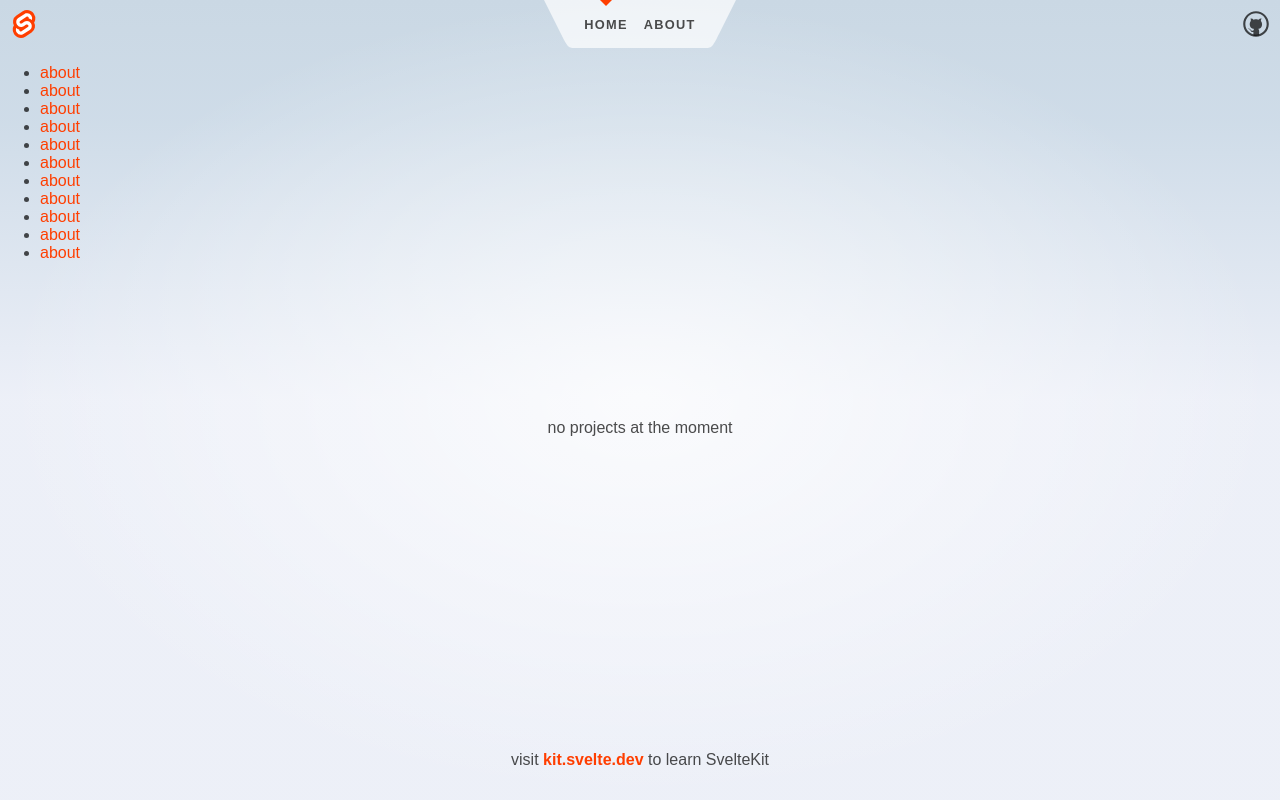
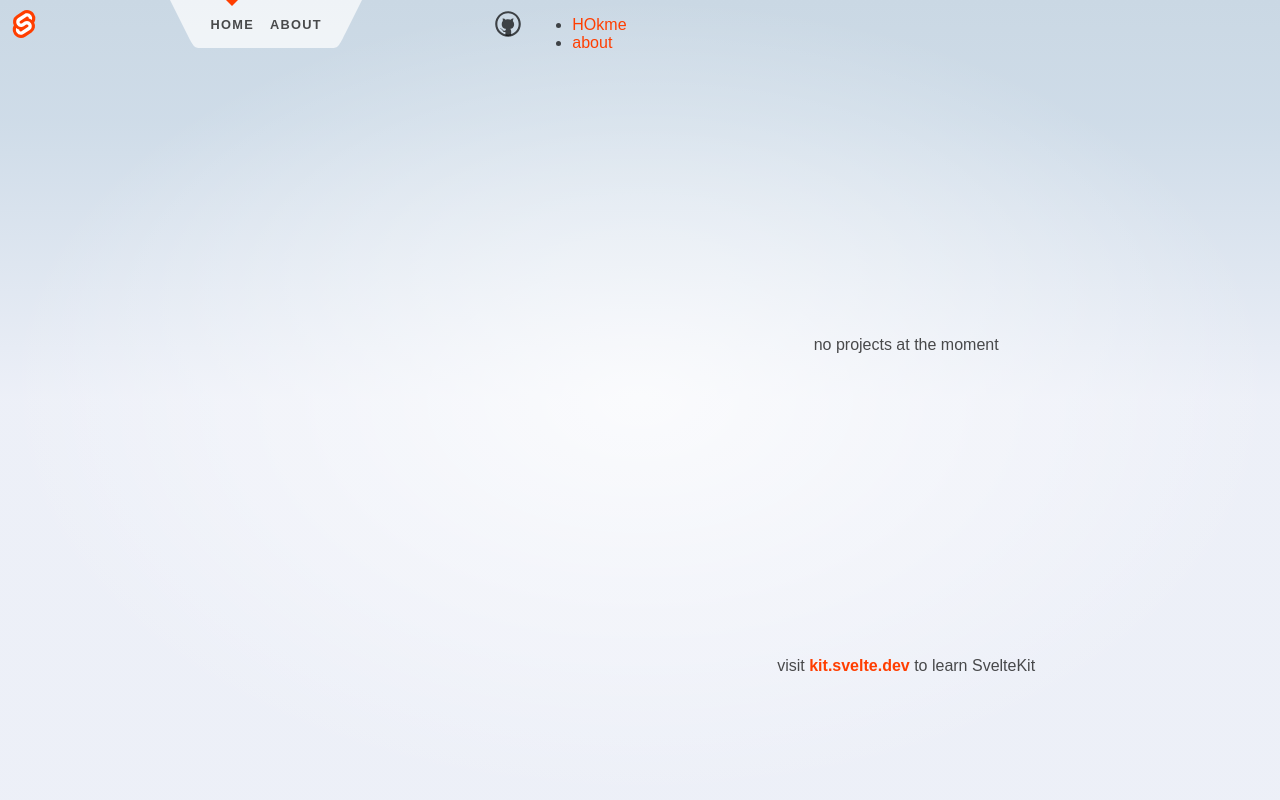
Before and after one commit to izzatrazab/DecodeEfficiency, a SvelteKit app: page / in a window 1280 px wide. Built offline with nearby package versions, Linux system fonts and the light colour scheme.

Commit message:
delete sidebar components and add sidebar to +layout.svelte

```diff
--- a/src/components/Sidebar.svelte
+++ /dev/null
@@ -1,47 +0,0 @@
-<aside>
-  <nav>
-    <ul>
-      <li>
-        <a href="/about">about</a>
-      </li>
-      <li>
-        <a href="/about">about</a>
-      </li>
-      <li>
-        <a href="/about">about</a>
-      </li>
-      <li>
-        <a href="/about">about</a>
-      </li>
-      <li>
-        <a href="/about">about</a>
-      </li>
-      <li>
-        <a href="/about">about</a>
-      </li>
-      <li>
-        <a href="/about">about</a>
-      </li>
-      <li>
-        <a href="/about">about</a>
-      </li>
-      <li>
-        <a href="/about">about</a>
-      </li>
-      <li>
-        <a href="/about">about</a>
-      </li>
-      <li>
-        <a href="/about">about</a>
-      </li>
-    </ul>
-  </nav>
-</aside>
-
-<style>
-  aside {
-    /* position: absolute; */
-    left: 0%;
-    height: inherit;
-  }
-</style>
--- a/src/routes/+layout.svelte
+++ b/src/routes/+layout.svelte
@@ -1,13 +1,23 @@
 <script>
   import Header from "./Header.svelte";
-  import Sidebar from "../components/Sidebar.svelte";
   import "./styles.css";
 </script>
 
 <div class="app">
   <Header />
-  <Sidebar />
-  <main>
+  <aside id="sidebar">
+    <nav>
+      <ul>
+        <li>
+          <a href="/about">HOkme</a>
+        </li>
+        <li>
+          <a href="/about">about</a>
+        </li>
+      </ul>
+    </nav>
+  </aside>
+  <main id="content">
     <slot />
   </main>
 
@@ -20,12 +30,16 @@
 
 <style>
   .app {
-    display: flex;
-    flex-direction: column;
     min-height: 100vh;
+    display: grid;
+    grid-template-areas:
+      "header header header"
+      "sidebar main main"
+      "sidebar footer footer";
   }
 
   main {
+    grid-area: main;
     flex: 1;
     display: flex;
     flex-direction: column;
@@ -37,6 +51,7 @@
   }
 
   footer {
+    grid-area: footer;
     display: flex;
     flex-direction: column;
     justify-content: center;
```
